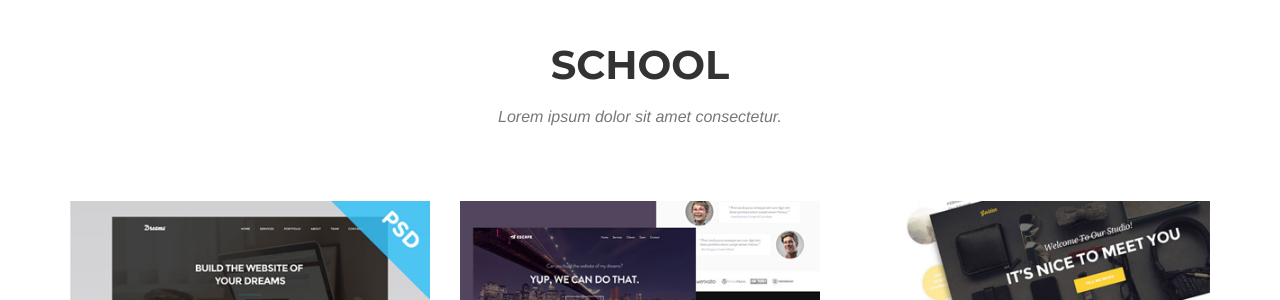
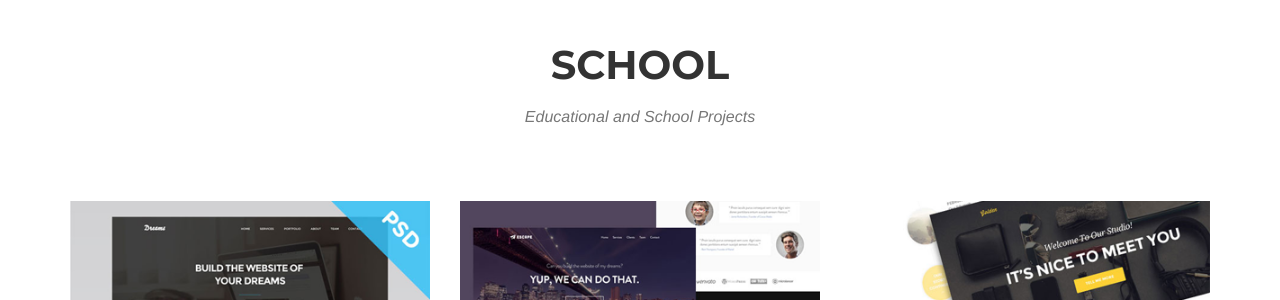
Before and after one commit to Tjpeck14/test2, a Jekyll site: the page built from index.html, in a window 1280 px wide and 900 px high, scrolled down 2518 px. Shown: the part 152-452 px from the top of the window. Built offline with Jekyll 4.4.1, drawn with Linux system fonts in a browser that asks for light colours; some web fonts are replaced.

Commit message:
Update about.html

```diff
--- a/_includes/about.html
+++ b/_includes/about.html
@@ -4,7 +4,7 @@
             <div class="row">
                 <div class="col-lg-12 text-center">
                     <h2 class="section-heading">School</h2>
-                    <h3 class="section-subheading text-muted">Lorem ipsum dolor sit amet consectetur.</h3>
+                    <h3 class="section-subheading text-muted">Educational and School Projects</h3>
                 </div>
             </div>
             <div class="row">
```
